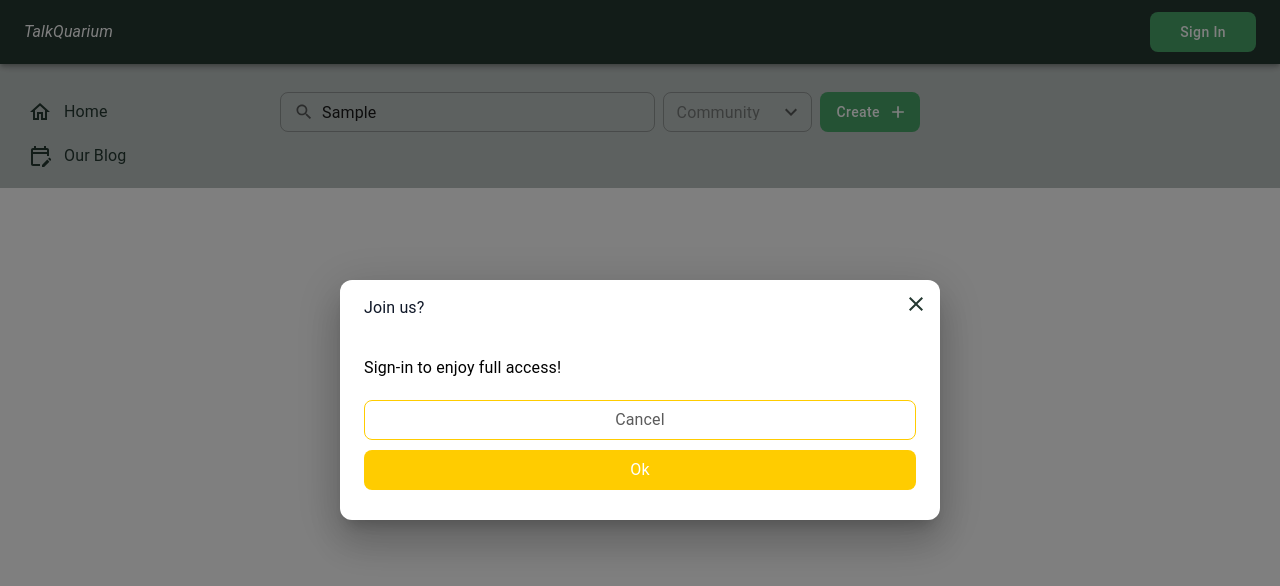
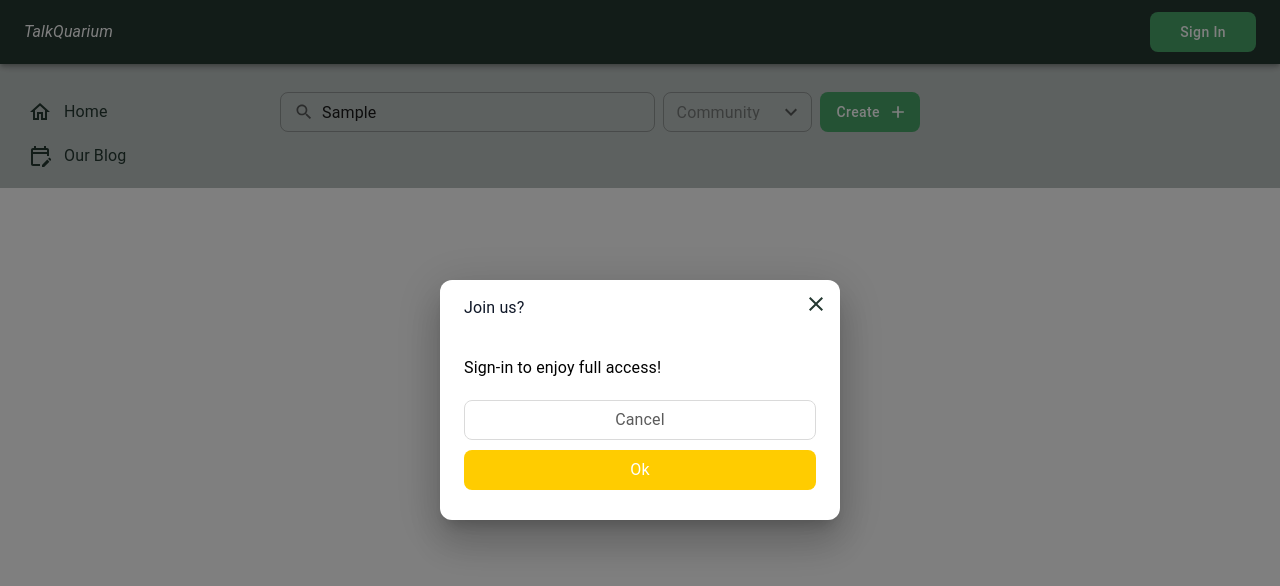
Before and after one commit to faithong-tati/talk-quarium, a Next.js app in the folder frontend/: page / in a window 1280 px wide. Both pictures are taken after typing "Sample", "Sample" into the empty fields and a click on the button "Create". Shown: the top 586 px of the page. Built offline with nearby package versions, Linux system fonts and the light colour scheme; no server answers; a web font is replaced by a local one.

Commit message:
[TalkQuarium][FE] Fix button color

```diff
--- a/frontend/src/app/(routes)/layout.tsx
+++ b/frontend/src/app/(routes)/layout.tsx
@@ -81,6 +81,7 @@ export default function RootLayout({
         primaryButtonText="Ok"
         secondaryButtonText="Cancel"
         title="Unsaved Changes"
+        isSmall
       >
         <AtomTypography labelVariant="content-4">
           You have unsaved changes that will be lost. Continue?
@@ -99,6 +100,7 @@ export default function RootLayout({
         primaryButtonText="Ok"
         secondaryButtonText="Cancel"
         title="Join us?"
+        isSmall
       >
         <AtomTypography labelVariant="content-4">
           Sign-in to enjoy full access!
--- a/frontend/src/components/atoms/AtomButton.tsx
+++ b/frontend/src/components/atoms/AtomButton.tsx
@@ -46,7 +46,10 @@ export default function AtomButton(props: AtomButtonProps) {
       color: `var(${colorConfig[buttonMode]})`,
       width: fullWidth ? '100%' : 'fit-content',
       backgroundColor: 'var(--white) !important',
-      border: `1px solid var(${colorConfig[buttonMode]}) !important`,
+      border:
+        buttonMode === ButtonMode.SUCCESS
+          ? `1px solid var(${colorConfig[buttonMode]}) !important`
+          : '1px solid var(--surface-default-default)',
     }
   }
 
--- a/frontend/src/components/atoms/AtomTypography.tsx
+++ b/frontend/src/components/atoms/AtomTypography.tsx
@@ -19,7 +19,7 @@ export default function AtomTypography(props: AtomTypographyProps) {
   return (
     <Typography
       className={`${labelVariant} ${className}`}
-      sx={{ color: `var(${color})`, ...sx }}
+      sx={{ color: `var(${color})`, whiteSpace: 'pre-wrap', ...sx }}
       {...otherProps}
     >
       {children}
--- a/frontend/src/components/molecules/MoleculeDialog.tsx
+++ b/frontend/src/components/molecules/MoleculeDialog.tsx
@@ -21,6 +21,7 @@ interface MoleculeDialogProps extends DialogProps {
   secondaryButtonText: string
   disabledPrimaryButton?: boolean
   enableCloseIcon?: boolean
+  isSmall?: boolean
   mode?: ButtonMode
   onCloseDialog?: () => void
 }
@@ -41,14 +42,15 @@ export default function MoleculeDialog(props: MoleculeDialogProps) {
     children,
     disabledPrimaryButton = false,
     enableCloseIcon = true,
+    isSmall = false,
+    mode = ButtonMode.SUCCESS,
     onClickPrimaryButton,
     onClickSecondaryButton,
     onCloseDialog,
+    open,
     primaryButtonText,
     secondaryButtonText,
-    open,
     title,
-    mode = ButtonMode.SUCCESS,
   } = props
 
   const { isMobile } = useDevice()
@@ -56,7 +58,10 @@ export default function MoleculeDialog(props: MoleculeDialogProps) {
     return {
       secondary: {
         text: {
-          color: `--text-default-description`,
+          color:
+            mode === ButtonMode.SUCCESS
+              ? '--success'
+              : '--text-default-description',
         },
       },
       primary: {
@@ -71,14 +76,21 @@ export default function MoleculeDialog(props: MoleculeDialogProps) {
     <StyledDialog
       sx={{
         '& .MuiDialog-paper': {
-          minWidth: isMobile ? '350px' : '600px',
+          minWidth: isMobile ? '350px' : isSmall ? '400px' : '600px',
+          maxWidth: isSmall && !isMobile ? '400px' : '',
         },
       }}
       open={open}
       onClose={() => onCloseDialog?.()}
     >
       <DialogTitle>
-        <AtomTypography color="--blue-gray-900" labelVariant="title-1">
+        <AtomTypography
+          sx={{
+            textAlign: mode === ButtonMode.ERROR ? 'center' : 'left',
+          }}
+          color="--blue-gray-900"
+          labelVariant={mode === ButtonMode.SUCCESS ? 'title-1' : 'title-3'}
+        >
           {title}
         </AtomTypography>
       </DialogTitle>
--- a/frontend/src/components/organisms/OrganismPostCards.tsx
+++ b/frontend/src/components/organisms/OrganismPostCards.tsx
@@ -91,13 +91,16 @@ export default function OrganismPostCards(props: OrganismPostCardsProps) {
               onClickSecondaryButton={() => setOpenDialogDeletePost(false)}
               primaryButtonText="Delete"
               secondaryButtonText="Cancel"
-              title={`Please confirm if you wish to delete the post`}
+              title={`Please confirm if you wish\nto delete the post`}
               mode={ButtonMode.ERROR}
               enableCloseIcon={false}
+              isSmall
             >
-              <AtomTypography>
-                Are you sure you want to delete the post? Once deleted, it
-                cannot be recovered.
+              <AtomTypography
+                sx={{ textAlign: 'center' }}
+                labelVariant="content-4"
+              >
+                {`Are you sure you want to delete the post?\nOnce deleted, it cannot be recovered.`}
               </AtomTypography>
             </MoleculeDialog>
           </Box>
--- a/frontend/src/components/organisms/forms/FormCreateComment.tsx
+++ b/frontend/src/components/organisms/forms/FormCreateComment.tsx
@@ -125,7 +125,7 @@ export default function FormCreateComment({ postId }: FormCreateCommentProps) {
                 >
                   Cancel
                 </AtomButton>
-                <AtomButton fullWidth onClick={() => console.log('post!')}>
+                <AtomButton fullWidth onClick={() => formRef.current?.submit()}>
                   Post
                 </AtomButton>
               </Box>
--- a/frontend/src/styles/globals.css
+++ b/frontend/src/styles/globals.css
@@ -1,7 +1,7 @@
-@import url('https://fonts.googleapis.com/css2?family=IBM+Plex+Sans:ital,wght@0,100..700;1,100..700&display=swap');
-@import url('https://fonts.googleapis.com/css2?family=IBM+Plex+Sans+Thai:wght@400;700&display=swap');
-@import url('https://fonts.googleapis.com/css2?family=Inter:ital,opsz,wght@0,14..32,100..900;1,14..32,100..900&display=swap');
-@import url('https://fonts.googleapis.com/css2?family=Castoro:ital@0;1&family=IBM+Plex+Sans:ital,wght@0,100..700;1,100..700&family=Inter:ital,opsz,wght@0,14..32,100..900;1,14..32,100..900&display=swap');
+@import url("https://fonts.googleapis.com/css2?family=IBM+Plex+Sans:ital,wght@0,100..700;1,100..700&display=swap");
+@import url("https://fonts.googleapis.com/css2?family=IBM+Plex+Sans+Thai:wght@400;700&display=swap");
+@import url("https://fonts.googleapis.com/css2?family=Inter:ital,opsz,wght@0,14..32,100..900;1,14..32,100..900&display=swap");
+@import url("https://fonts.googleapis.com/css2?family=Castoro:ital@0;1&family=IBM+Plex+Sans:ital,wght@0,100..700;1,100..700&family=Inter:ital,opsz,wght@0,14..32,100..900;1,14..32,100..900&display=swap");
 
 :root {
   --black: #000000;
@@ -22,10 +22,10 @@
   --text: #191919;
   --white: #ffffff;
 
-  --font-inter: 'Inter', sans-serif;
-  --font-ibm: 'IBM Plex Sans', sans-serif;
-  --font-castoro: 'Castoro', serif;
-  --font-castoro: 'Castoro', serif;
+  --font-inter: "Inter", sans-serif;
+  --font-ibm: "IBM Plex Sans", sans-serif;
+  --font-castoro: "Castoro", serif;
+  --font-castoro: "Castoro", serif;
 }
 
 html,
@@ -59,6 +59,15 @@ body {
 
   font-weight: 600;
   font-size: 16px;
+  line-height: 24px;
+  letter-spacing: 0%;
+}
+
+.title-3 {
+  font-family: var(--font-inter);
+
+  font-weight: 600;
+  font-size: 20px;
   line-height: 24px;
   letter-spacing: 0%;
 }
```
Also changed, not shown: 1 other file (tests, documents, lock files or other folders).
